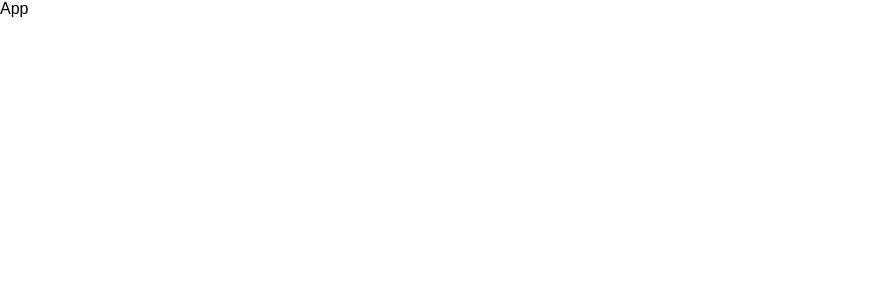
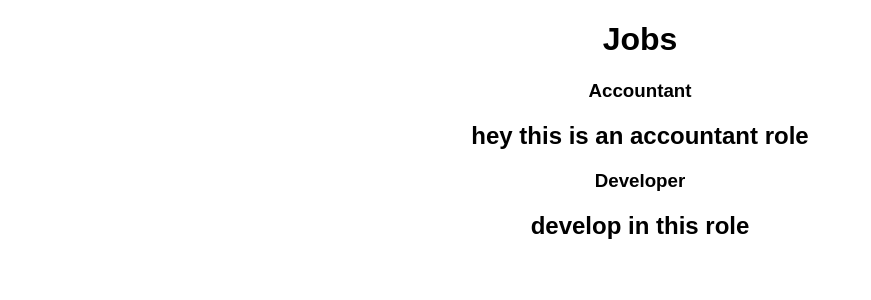
Before and after one commit to hangloos/j_p, a React (Create React App) app in the folder job-project-client/: page / in a window 1280 px wide. Shown: the top 300 px of the page, without its empty margins (0-871 px from the left). Built offline with nearby package versions, Linux system fonts and the light colour scheme.

Commit message:
jobs component with fake information working

```diff
--- /dev/null
+++ b/job-project-client/src/components/Jobs.js
@@ -0,0 +1,16 @@
+import React from 'react';
+
+const Jobs = (props) => (
+
+  <div>
+    <h1>Jobs</h1>
+      {props.jobs.map(job =>
+        <div>
+          <h3>{job.title}</h3>
+          <h2>{job.description}</h2>
+        </div>
+        )}
+        </div>
+      );
+
+export default Jobs;
--- a/job-project-client/src/containers/App.js
+++ b/job-project-client/src/containers/App.js
@@ -1,11 +1,23 @@
 import React, { Component } from 'react';
 import './App.css';
+import Jobs from '../components/Jobs'
+
+const jobs = [
+  {
+    title: 'Accountant',
+    description: "hey this is an accountant role"
+  },
+  {
+    title: 'Developer',
+    description: "develop in this role"
+  }
+]
 
 class App extends Component {
   render() {
     return (
-      <div>
-       App
+      <div className="App">
+       <Jobs jobs={jobs} />
       </div>
     );
   }
```
